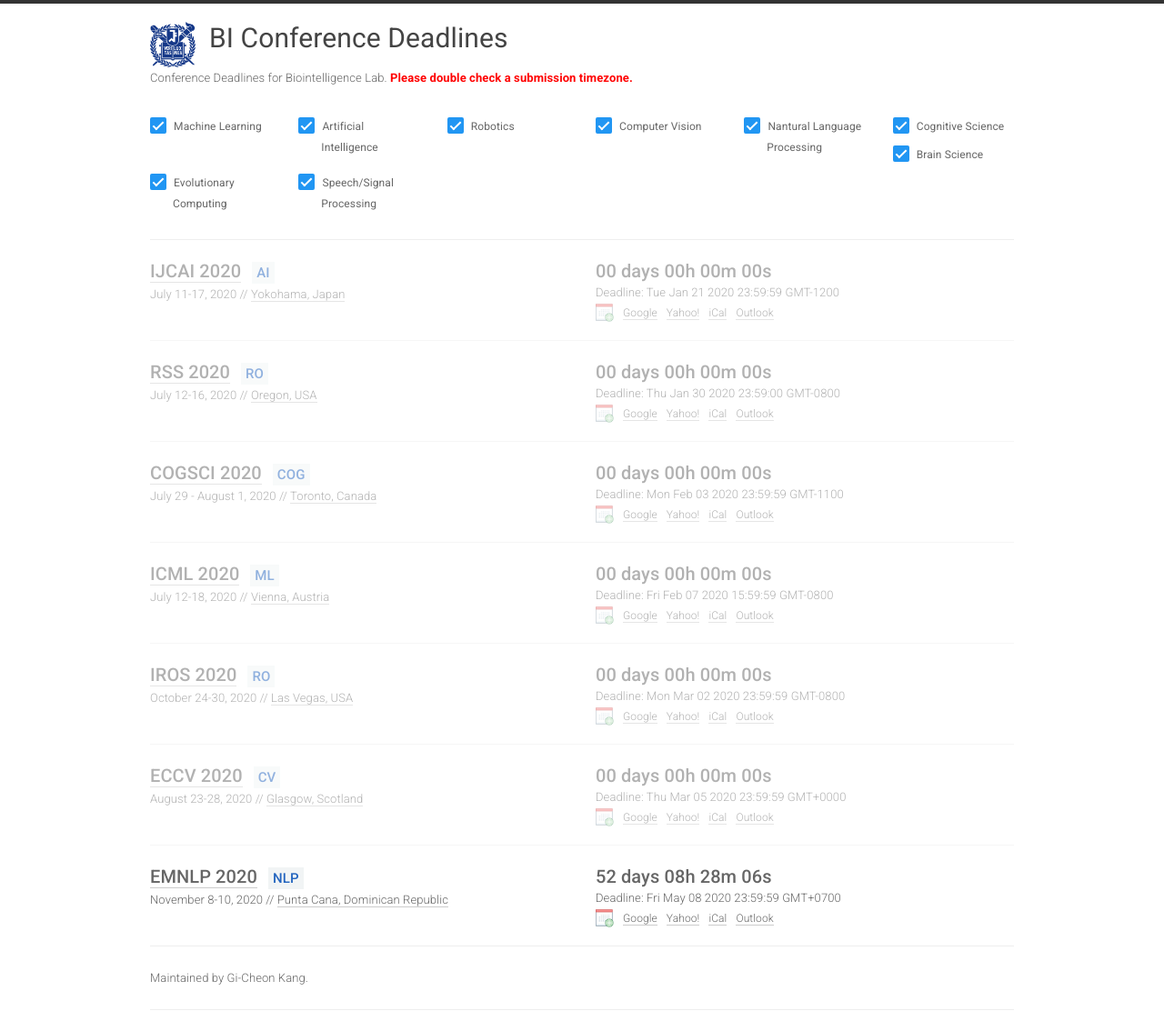
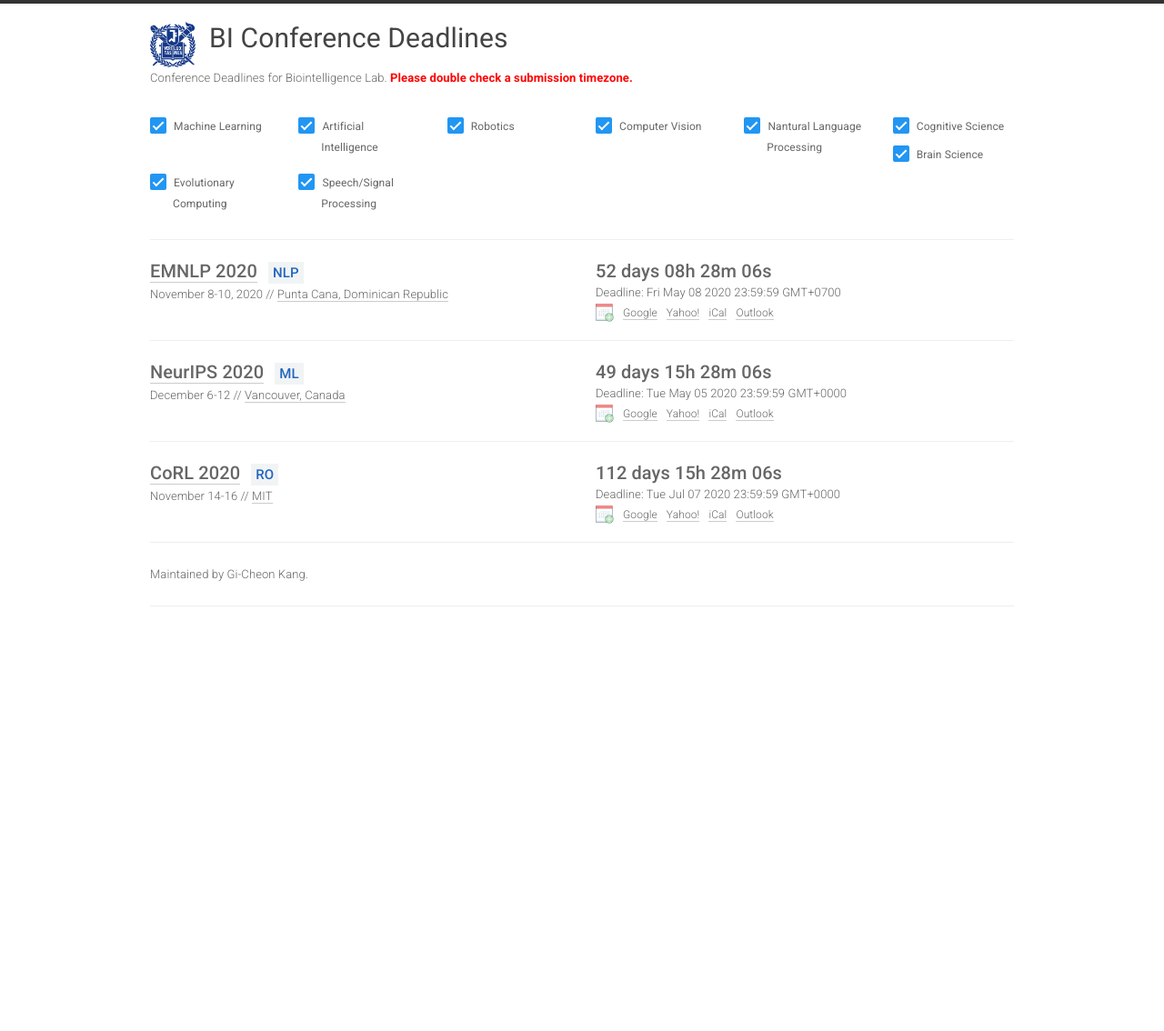
Before and after one commit to biconf/biconf.github.io, a Jekyll site: the page built from index.html, in a window 1280 px wide. Shown: the whole page at 91% size. Built offline with Jekyll 4.4.1, drawn with Linux system fonts in a browser that asks for light colours; nearby versions of some CDN libraries; after the commit the page ends 900 px from its top, so only the background shows below that; part of the change alters nothing that is shown.

Commit message:
Update conferences.yml

```diff
--- a/_data/conferences.yml
+++ b/_data/conferences.yml
@@ -1,64 +1,64 @@
 
 
-- name: IJCAI
-  year: 2020
-  id: ijcai20
-  link: https://ijcai20.org/
-  deadline: "2020-01-21 23:59:59"
-  timezone: Etc/GMT+12
-  date: July 11-17, 2020
-  place: Yokohama, Japan
-  sub: AI
+#- name: IJCAI
+#  year: 2020
+#  id: ijcai20
+#  link: https://ijcai20.org/
+#  deadline: "2020-01-21 23:59:59"
+#  timezone: Etc/GMT+12
+#  date: July 11-17, 2020
+#  place: Yokohama, Japan
+#  sub: AI
 
-- name: RSS
-  year: 2020
-  id: rss20
-  link: http://www.roboticsconference.org/
-  deadline: "2020-01-30 23:59:00"
-  timezone: America/Los_Angeles
-  date: July 12-16, 2020
-  place: Oregon, USA
-  sub: RO
+#- name: RSS
+#  year: 2020
+#  id: rss20
+#  link: http://www.roboticsconference.org/
+#  deadline: "2020-01-30 23:59:00"
+#  timezone: America/Los_Angeles
+#  date: July 12-16, 2020
+#  place: Oregon, USA
+#  sub: RO
 
-- name: COGSCI
-  year: 2020
-  id: cogsci20
-  link: https://cognitivesciencesociety.org/future-conferences/
-  deadline: "2020-02-03 23:59:59"
-  timezone: Etc/GMT+11
-  date: July 29 - August 1, 2020
-  place: Toronto, Canada
-  sub: COG
+#- name: COGSCI
+#  year: 2020
+#  id: cogsci20
+#  link: https://cognitivesciencesociety.org/future-conferences/
+#  deadline: "2020-02-03 23:59:59"
+#  timezone: Etc/GMT+11
+#  date: July 29 - August 1, 2020
+#  place: Toronto, Canada
+#  sub: COG
 
-- name: ICML
-  year: 2020
-  id: icml20
-  link: https://icml.cc/Conferences/2020
-  deadline: "2020-02-07 15:59:59"
-  timezone: America/Los_Angeles
-  date: July 12-18, 2020
-  place: Vienna, Austria
-  sub: ML
+#- name: ICML
+#  year: 2020
+#  id: icml20
+#  link: https://icml.cc/Conferences/2020
+#  deadline: "2020-02-07 15:59:59"
+#  timezone: America/Los_Angeles
+#  date: July 12-18, 2020
+#  place: Vienna, Austria
+#  sub: ML
 
-- name: IROS
-  year: 2020
-  id: iros2020
-  link: http://www.iros2020.org
-  deadline: "2020-03-02 23:59:59"
-  timezone: America/Los_Angeles
-  date: October 24-30, 2020
-  place: Las Vegas, USA
-  sub: RO
+#- name: IROS
+#  year: 2020
+#  id: iros2020
+#  link: http://www.iros2020.org
+#  deadline: "2020-03-02 23:59:59"
+#  timezone: America/Los_Angeles
+#  date: October 24-30, 2020
+#  place: Las Vegas, USA
+#  sub: RO
 
-- name: ECCV
-  year: 2020
-  id: eccv20
-  link: https://eccv2020.eu
-  deadline: "2020-03-05 23:59:59"
-  timezone: TBA
-  date: August 23-28, 2020
-  place: Glasgow, Scotland
-  sub: CV
+#- name: ECCV
+#  year: 2020
+#  id: eccv20
+#  link: https://eccv2020.eu
+#  deadline: "2020-03-05 23:59:59"
+#  timezone: TBA
+#  date: August 23-28, 2020
+#  place: Glasgow, Scotland
+#  sub: CV
 
 #- name: NAACL
 #  year: 2020
@@ -200,25 +200,25 @@
   place: Punta Cana, Dominican Republic
   sub: NLP
 
-#- name: NeurIPS
-#  year: 2019
-#  id: neurips19
-#  link: https://neurips.cc/Conferences/2019
-#  deadline: "2019-05-23 23:59:59"
-#  timezone: America/Los_Angeles
-#  date: TBA
-#  place: Vancouver, Canada
-#  sub: ML
+- name: NeurIPS
+  year: 2020
+  id: neurips20
+  link: https://nips.cc/
+  deadline: "2020-05-05 23:59:59"
+  timezone: Canada/Vancouver
+  date: December 6-12
+  place: Vancouver, Canada
+  sub: ML
 
-#- name: CoRL
-#  year: 2019
-#  id: corl2019
-#  link: https://www.robot-learning.org/
-#  deadline: "2019-07-07 23:59:59"
-#  timezone: Etc/GMT
-#  date: October 30 - November 1, 2019
-#  place: Osaka, Japan
-#  sub: RO
+- name: CoRL
+  year: 2020
+  id: corl2020
+  link: https://www.robot-learning.org/
+  deadline: "2020-07-07 23:59:59"
+  timezone: Etc/GMT
+  date: November 14-16
+  place: MIT
+  sub: RO
 
 #- name: AAAI-FSS
 #  year: 2019
```
